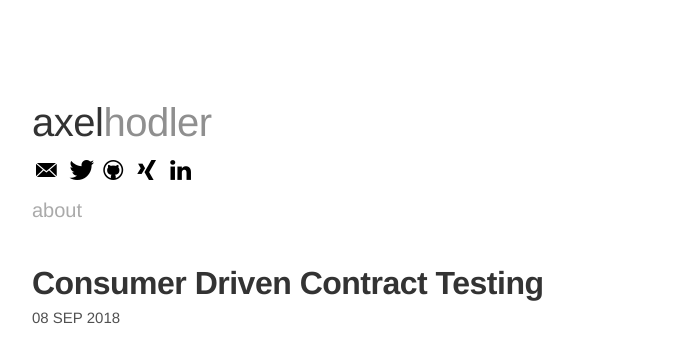
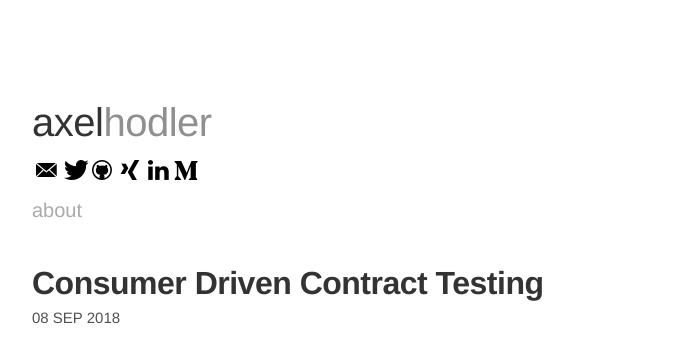
Before and after one commit to schlegde/schlegel.github.io, a Jekyll site: the page built from index.html, in a window 1280 px wide. Shown: the top 350 px of the page, without its empty margins (248-941 px from the left). Built offline with Jekyll 4.4.1, drawn with Linux system fonts in a browser that asks for light colours.

Commit message:
add link to medium

```diff
--- a/_includes/header.html
+++ b/_includes/header.html
@@ -25,6 +25,10 @@
        href="https://www.linkedin.com/in/axelhodler/">
       <i class="icon-linkedin"></i>
     </a>
+    <a class="social-link"
+       href="https://medium.com/@axelhodler">
+      <img style="margin: 0 0 0 2px;" src="{{ site.baseurl }}/icons/medium.svg"></img>
+    </a>
   </div>
 
   <nav class="masthead-nav">
--- a/style.scss
+++ b/style.scss
@@ -33,6 +33,8 @@ body {
 
 .social-connections {
   margin-bottom: 8px;
+  display: flex;
+  align-items: center;
 }
 
 .social-link {
```
Also changed, not shown: icons/medium.svg (added).
